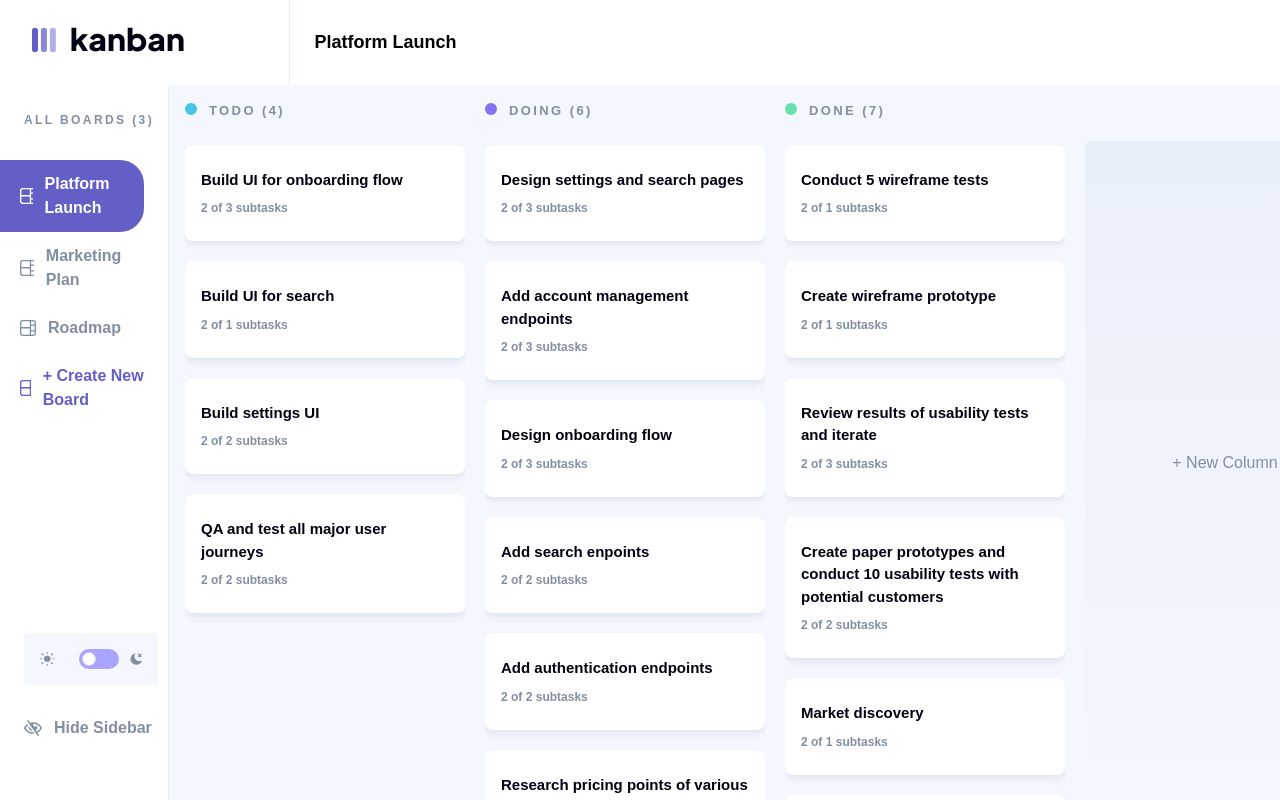
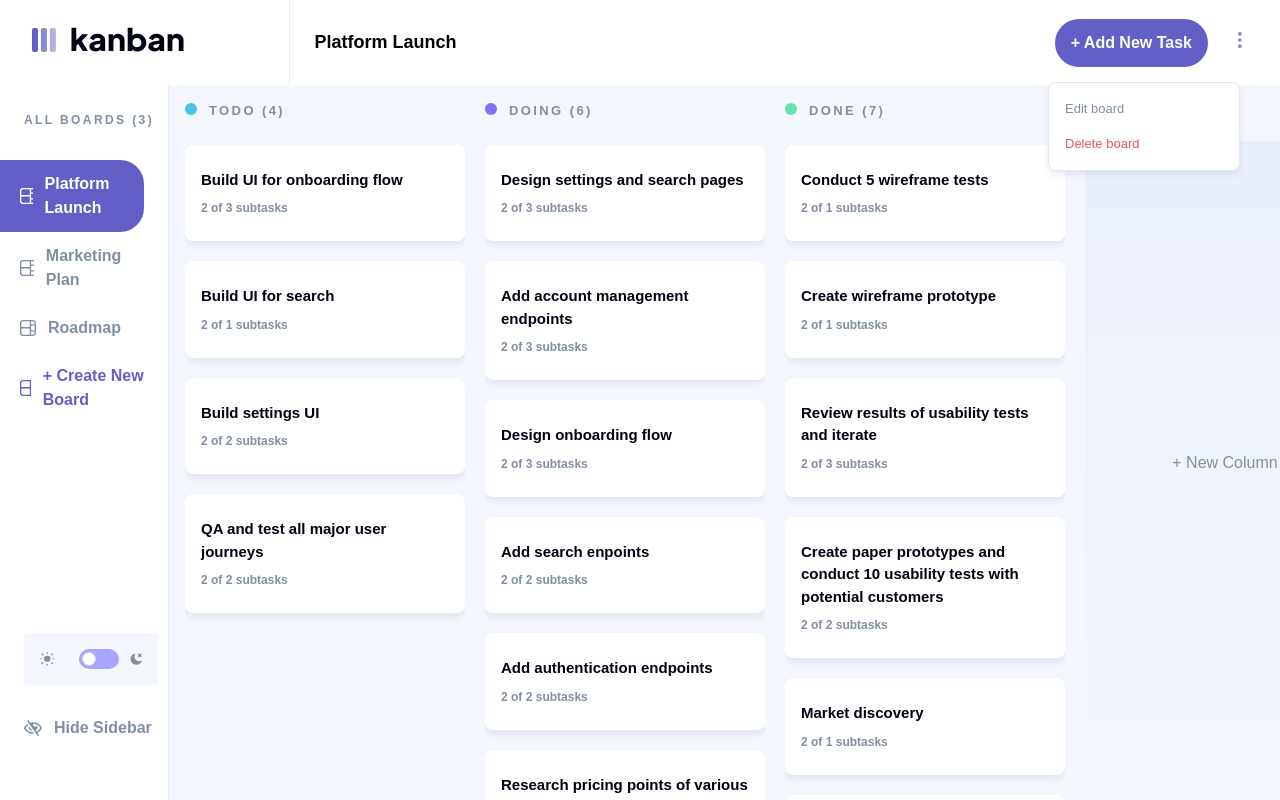
Before and after one commit to Em-codes/kanban-project-manager, a Next.js app: page / in a window 1280 px wide. Shown: the top 800 px of the page. Built offline with nearby package versions, Linux system fonts and the light colour scheme.

Commit message:
Dev- delete and edit board

```diff
--- a/features/board/boardSlice.tsx
+++ b/features/board/boardSlice.tsx
@@ -1,5 +1,5 @@
 import { createSlice, PayloadAction, createAsyncThunk } from '@reduxjs/toolkit'
-import { Board } from '@src/types'
+import { Board, Column } from '@src/types'
 import data from '../../src/data.json'
 import { v4 as uuidv4 } from "uuid";
 
@@ -26,8 +26,15 @@ export const boardsSlice = createSlice({
         createNewBoard: (state, action: PayloadAction<Board>) => {
             state.boards.push(action.payload)
         },
+        // createNewColumn: (state, action: PayloadAction<Column>) => {
+        //     const x = state.boards?.columnns
+        //     x.push(action.payload)
+        // },
+        deleteBoard: (state, action: PayloadAction<string>) => {
+            state.boards = state.boards.filter((board) => board.name !== action.payload)
+        },
     }
 })
 
-export const { getAllBoards, createNewBoard } = boardsSlice.actions
+export const { getAllBoards, createNewBoard, deleteBoard } = boardsSlice.actions
 export default boardsSlice.reducer
--- a/src/components/Header/Header.tsx
+++ b/src/components/Header/Header.tsx
@@ -1,6 +1,7 @@
 import Reac, { useState } from 'react'
 import Image from 'next/image'
 import Button from '@components/shared/Button'
+import EditButton from '@components/shared/EditButton'
 import { useTheme } from "next-themes"
 import Modal from '@components/Modal'
 import AddNewTaskModal from '@components/Modal/AddNewTaskModal'
@@ -13,6 +14,7 @@ import { useAppSelector } from 'app/hooks'
 
 const Header = () => {
   const [isAddNewTask, setIsAddNewTask] = useState<boolean>(false)
+  const [isEditToggle, setIsEditToggle] = useState<boolean>(false)
   const { theme } = useTheme();
 
   const data = useAppSelector((state: RootState) => state.boards)
@@ -35,9 +37,11 @@ const Header = () => {
         <div className='flex items-center justify-between w-full px-6'>
           <h2 className='font-sans text-lg font-bold'>{boardTitle}</h2>
           <div className='flex items-center gap-4'>
-            {/* <Button children={"+ Add New Task"} padding={'py-3 px-4'} width={''} color={'text-white'} font_weight={'font-bold'} onClick={() => setIsAddNewTask(!isAddNewTask)} />
-            <Image className='cursor-pointer' src="/assets/icon-vertical-ellipsis.svg" alt="vertical ellipsis" height={16} width={4} /> */}
-
+            <Button children={"+ Add New Task"} padding={'py-3 px-4'} width={''} color={'text-white'} font_weight={'font-bold'} onClick={() => setIsAddNewTask(!isAddNewTask)} />
+            <EditButton  currentBoard={boardTitle}
+            className={'-bottom-28 -left-44 border '}
+            // className="bottom-0 left-0 -translate-x-full translate-y-28"
+            />
           </div>
         </div>
       </header>
--- a/src/components/Modal/AddNewColumnModal.tsx
+++ b/src/components/Modal/AddNewColumnModal.tsx
@@ -2,7 +2,7 @@ import { Form, Formik, FieldArray } from "formik"
 import * as Yup from 'yup';
 import Button from "@components/shared/Button";
 import TextInput from "@components/shared/TextInput";
-import { createNewBoard } from "features/board/boardSlice";
+import { createNewBoard, createNewColumn } from "features/board/boardSlice";
 import { useAppDispatch, useAppSelector } from "app/hooks";
 import { RootState } from "app/store";
 
@@ -26,11 +26,8 @@ const AddNewColumnModal = () => {
     console.log(boardColumnsx)
 
     return (
-        boardColumnsx.name === boardNameTag &&
         <Formik
             initialValues={{
-                // name: boards[currentBoard].name,
-                name: boards[currentBoard].name,
                 columns: [
                     { name: '', tasks: [] }
                 ]
@@ -41,7 +38,7 @@ const AddNewColumnModal = () => {
 
                 //make async call
                 console.log('submit:', values);
-                dispatch(createNewBoard(values))
+                dispatch(createNewColumn(values))
                 setSubmitting(false)
                 resetForm()
             }
@@ -49,7 +46,6 @@ const AddNewColumnModal = () => {
         >
              {({ values, isSubmitting, handleSubmit }) => (
                     <Form onSubmit={handleSubmit}>
-                        {/* <TextInput label='Board Name' name="name" type="input" placeholder='eg: Web Design' /> */}
                         <label className="body-md capitalize text-mediumGrey dark:text-white mt-6 block">
                             Board Columns
                         </label>
--- /dev/null
+++ b/src/components/Modal/DeleteBoardModal.tsx
@@ -0,0 +1,34 @@
+import deleteBoard from '../../../features/board/boardSlice'
+import { useAppDispatch } from 'app/hooks'
+import { Board } from '@src/types';
+
+interface deleteWarningProps {
+    currentBoard: Board,
+    setShowDeleteBoardModal: React.Dispatch<React.SetStateAction<boolean>>
+}
+
+const DeleteBoardModal = ({currentBoard, setShowDeleteBoardModal}: deleteWarningProps) => {
+    const dispatch = useAppDispatch();
+    const deleteBoardAction = () => {
+        dispatch(deleteBoard(currentBoard))
+        // dispatch(setDisplayBoard(0))
+    }
+
+    return (
+    <div className="space-y-6 w-full mx-auto rounded-md bg-white dark:bg-darkGrey">
+        <h1 className="text-mainRed font-bold text-[16px]">Delete this board?</h1>
+        <p className="text-[13px]">Are you sure you want to delete the &apos;{currentBoard}&apos; board? This action will remove all columns and tasks and cannot be reversed.</p>
+        <div className="flex gap-4">
+
+            <button className="flex-1 bg-mainRed text-white text-[13px] rounded-full p-2 transition duration-200 hover:bg-mainRedHover"
+            onClick={deleteBoardAction}>
+                Delete
+            </button>
+            <button onClick={() => setShowDeleteBoardModal(false)} className="flex-1 bg-mainPurple bg-opacity-10 text-mainPurple text-[13px] rounded-full p-2 transition duration-200 hover:bg-opacity-25 dark:bg-opacity-100 dark:bg-white"  >
+                Cancel
+            </button>
+        </div>
+    </div>
+  )
+}
+export default DeleteBoardModal;
--- a/src/components/shared/EditButton.tsx
+++ b/src/components/shared/EditButton.tsx
@@ -1,8 +1,48 @@
-import React from 'react'
+import React, { useState } from 'react'
+import Image from 'next/image';
+import Modal from '@components/Modal';
+import DeleteBoardModal from '@components/Modal/DeleteBoardModal';
 
-const EditButton = () => {
+interface editButtonProps {
+  className: string,
+  currentBoard: any
+}
+
+const EditButton = ({ className, currentBoard}: editButtonProps) => {
+  const [showMenu, setShowMenu] = useState<boolean>(false);
+  const [showUpdateBoardModal, setShowUpdateBoardModal] = useState<boolean>(false);
+  const [showDeleteBoardModal, setShowDeleteBoardModal] = useState<boolean>(false);
+
   return (
-    <div>EditButton</div>
+    <div className='relative'>
+      <button className="h-8 w-8" onClick={() => setShowMenu(!showMenu)}>
+        <Image src="/assets/icon-vertical-ellipsis.svg" alt="vertical ellipsis" height={16} width={4} />
+      </button>
+      <div className={`${className} flex flex-col items-start space-y-4 absolute body-lg rounded-lg p-4 w-48 shadow-main capitalize bg-white dark:bg-veryDarkGrey`}
+      >
+        <>
+          <button
+            className="text-mediumGrey text-[13px]"
+            onClick={() => setShowUpdateBoardModal(!showUpdateBoardModal)}
+          >
+            Edit board
+          </button>
+          <Modal showModal={showUpdateBoardModal} setShowModal={() => setShowUpdateBoardModal(!showUpdateBoardModal)}>
+            {/* <UpdateBoardModal onConfirm={() => setShowUpdateBoardModal(!showUpdateBoardModal)} /> */}
+            Edit Board
+          </Modal>
+          <button
+            className="text-mainRed  text-[13px]"
+            onClick={() => setShowDeleteBoardModal(true)}
+          >Delete board
+          </button>
+          <Modal showModal={showDeleteBoardModal} setShowModal={() => setShowDeleteBoardModal(!showDeleteBoardModal)}>
+           <DeleteBoardModal currentBoard={currentBoard} setShowDeleteBoardModal={setShowDeleteBoardModal}/>
+          </Modal>
+        </>
+      </div>
+    </div>
+
   )
 }
 
```
